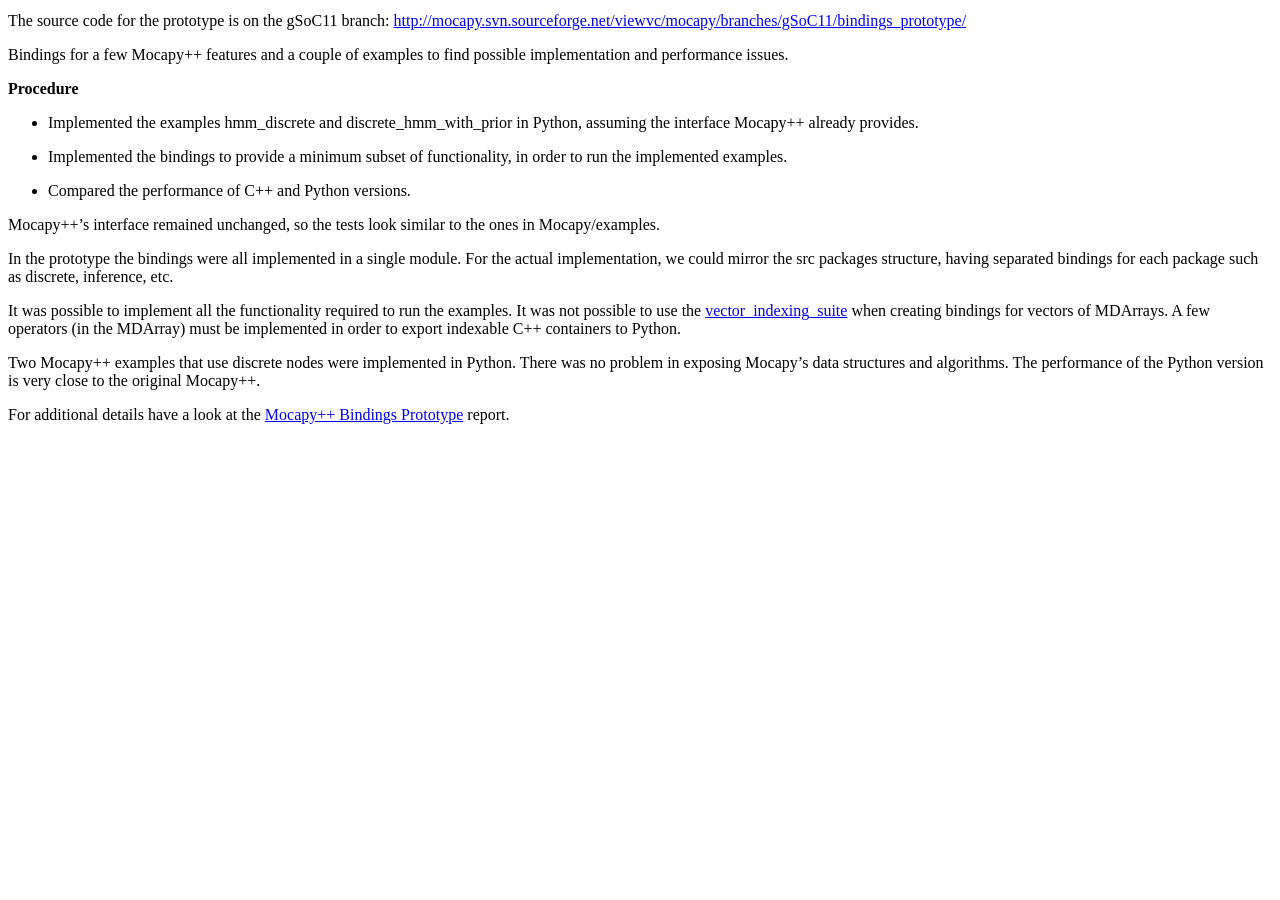
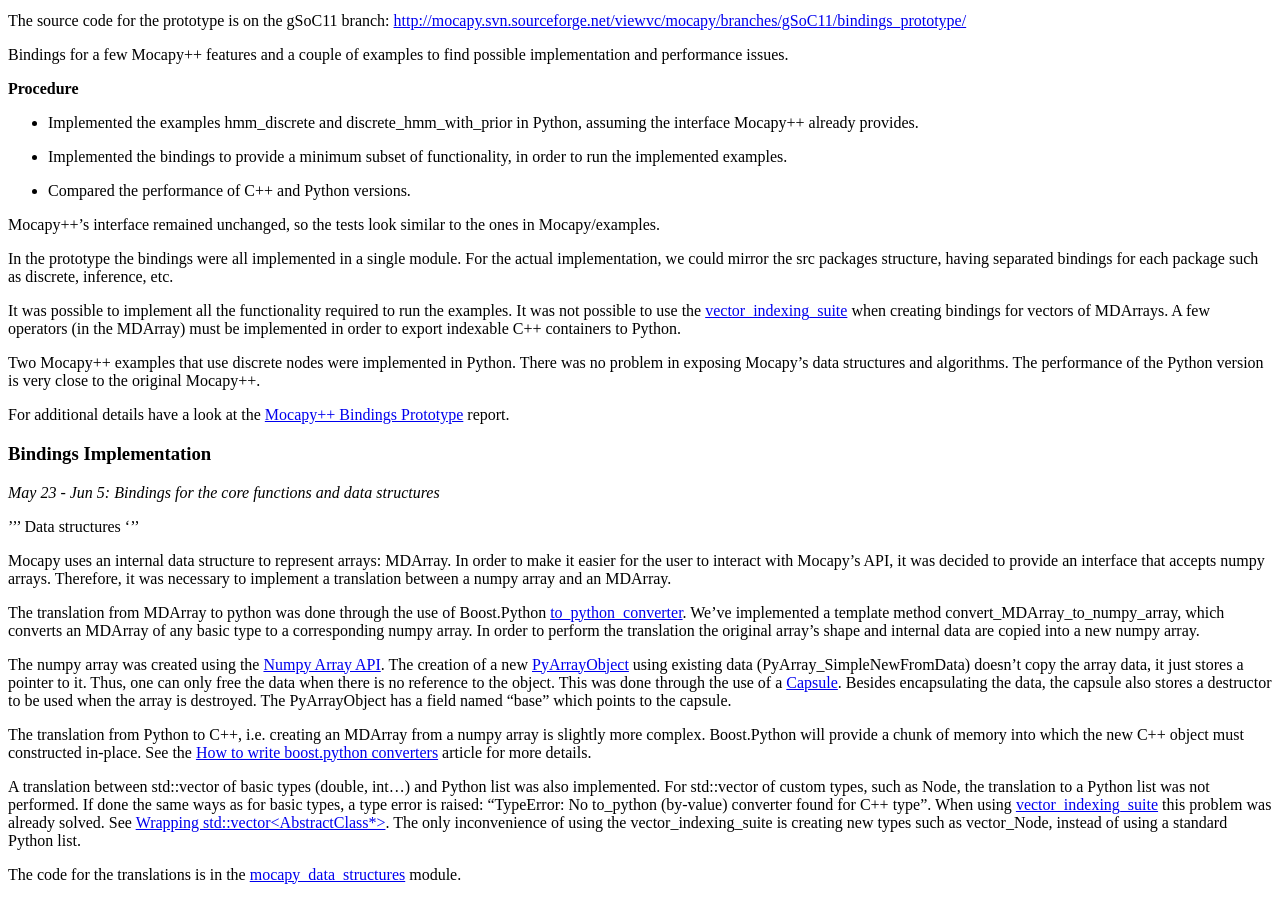
Before and after one commit to biopython/biopython.github.io, a Jekyll site: the page built from wiki/GSOC2011_Mocapy.md, in a window 1280 px wide and 900 px high, scrolled down 3453 px. Built offline with Jekyll 4.4.1, drawn with Linux system fonts in a browser that asks for light colours; before the commit the page ends 3893 px from its top, so only the background shows below that.

Commit message:
Change to wiki page

```diff
--- a/wiki/GSOC2011_Mocapy.md
+++ b/wiki/GSOC2011_Mocapy.md
@@ -375,3 +375,57 @@ original Mocapy++.
 For additional details have a look at the [Mocapy++ Bindings
 Prototype](https://docs.google.com/document/d/1JPkCbvJ9Gk3b6LmQ68__UUt4Yz2P1-c286p6FVEqyXs/edit?hl=pt_BR&authkey=CJTCpZgL)
 report.
+
+### Bindings Implementation
+
+*May 23 - Jun 5: Bindings for the core functions and data structures*
+
+''' Data structures '''
+
+Mocapy uses an internal data structure to represent arrays: MDArray. In
+order to make it easier for the user to interact with Mocapy's API, it
+was decided to provide an interface that accepts numpy arrays.
+Therefore, it was necessary to implement a translation between a numpy
+array and an MDArray.
+
+The translation from MDArray to python was done through the use of
+Boost.Python
+[to\_python\_converter](http://www.boost.org/doc/libs/1_43_0/libs/python/doc/v2/to_python_converter.html).
+We've implemented a template method convert\_MDArray\_to\_numpy\_array,
+which converts an MDArray of any basic type to a corresponding numpy
+array. In order to perform the translation the original array's shape
+and internal data are copied into a new numpy array.
+
+The numpy array was created using the [Numpy Array
+API](http://docs.scipy.org/doc/numpy/reference/c-api.array.html). The
+creation of a new
+[PyArrayObject](http://docs.scipy.org/doc/numpy/reference/c-api.types-and-structures.html#PyArrayObject)
+using existing data (PyArray\_SimpleNewFromData) doesn't copy the array
+data, it just stores a pointer to it. Thus, one can only free the data
+when there is no reference to the object. This was done through the use
+of a [Capsule](http://docs.python.org/c-api/capsule.html). Besides
+encapsulating the data, the capsule also stores a destructor to be used
+when the array is destroyed. The PyArrayObject has a field named "base"
+which points to the capsule.
+
+The translation from Python to C++, i.e. creating an MDArray from a
+numpy array is slightly more complex. Boost.Python will provide a chunk
+of memory into which the new C++ object must constructed in-place. See
+the [How to write boost.python
+converters](http://misspent.wordpress.com/2009/09/27/how-to-write-boost-python-converters/)
+article for more details.
+
+A translation between std::vector of basic types (double, int...) and
+Python list was also implemented. For std::vector of custom types, such
+as Node, the translation to a Python list was not performed. If done the
+same ways as for basic types, a type error is raised: "TypeError: No
+to\_python (by-value) converter found for C++ type". When using
+[vector\_indexing\_suite](http://www.boost.org/doc/libs/1_46_1/libs/python/doc/v2/indexing.html#vector_indexing_suite_class)
+this problem was already solved. See [Wrapping
+std::vector<AbstractClass*>](http://mail.python.org/pipermail/cplusplus-sig/2005-July/008865.html).
+The only inconvenience of using the vector\_indexing\_suite is creating
+new types such as vector\_Node, instead of using a standard Python list.
+
+The code for the translations is in the
+[mocapy\_data\_structures](http://mocapy.svn.sourceforge.net/viewvc/mocapy/branches/gSoC11/bindings/mocapy_data_structures.cpp?revision=340&view=markup)
+module.
```
Also changed, not shown: 1 other file.
